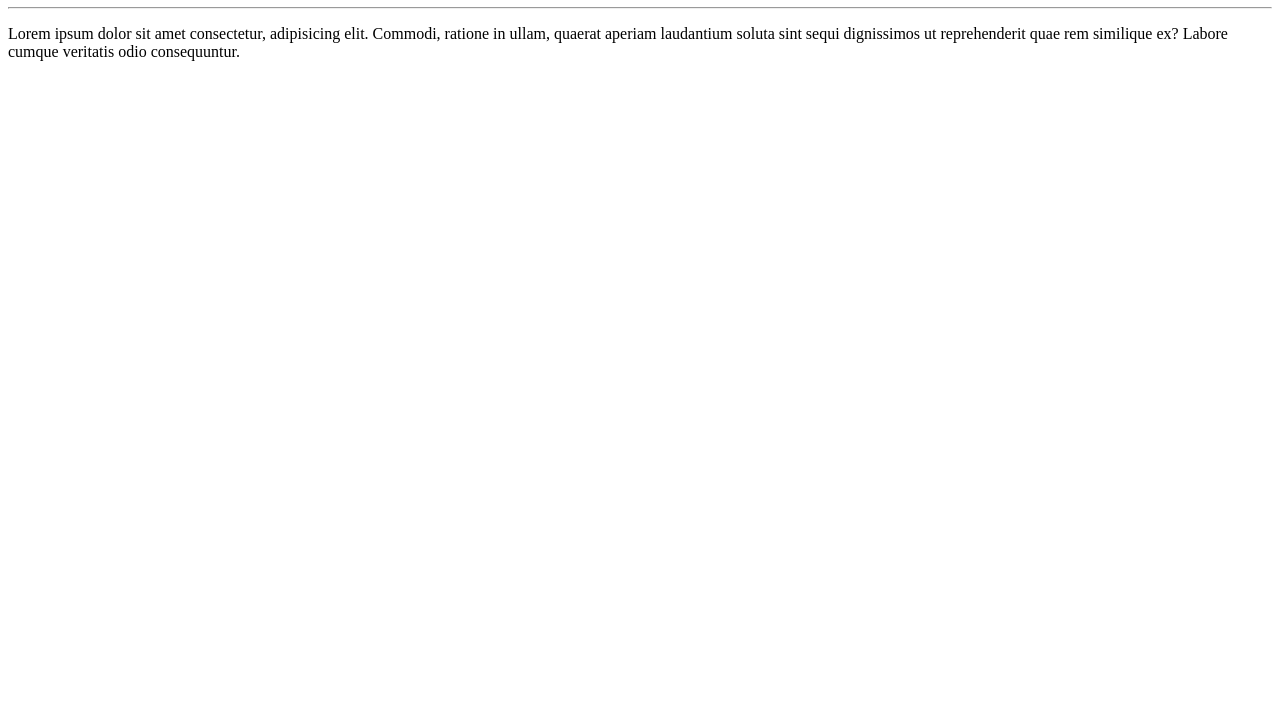
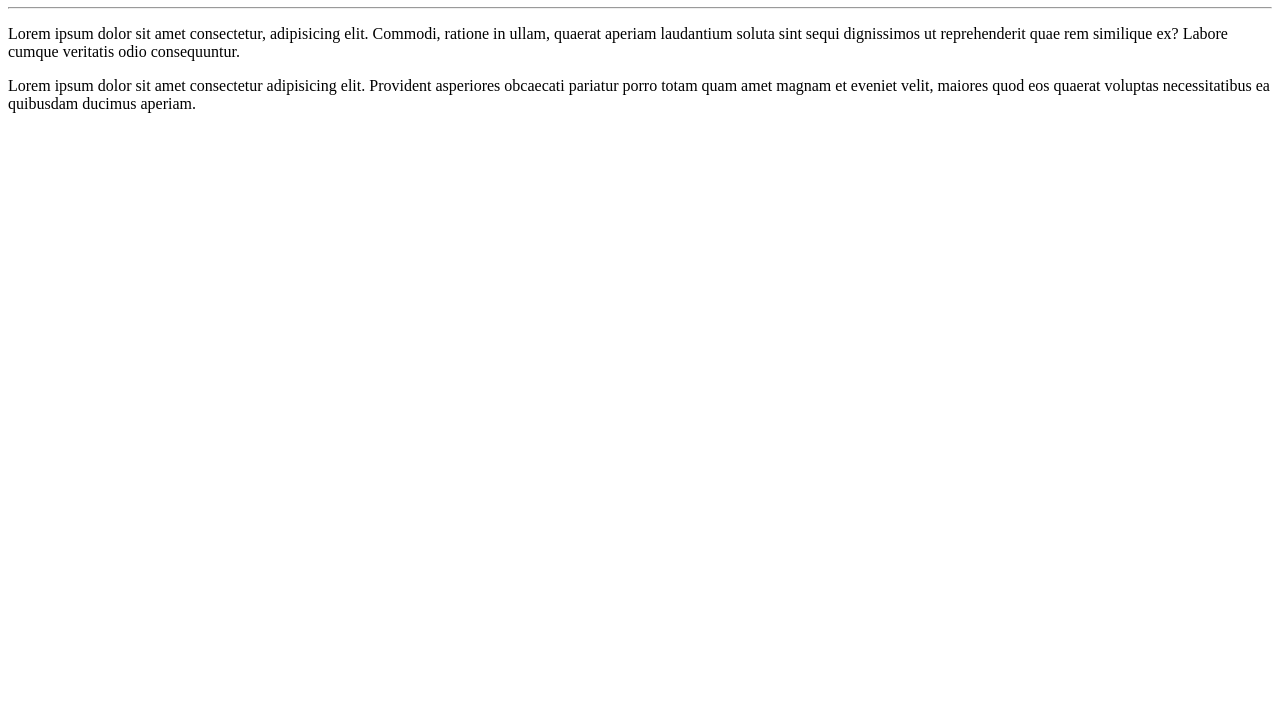
Before and after one commit to haurumts/Ola-Mundo, a plain HTML site: page SiteExemplo/index.html in a window 1280 px wide. Shown: the part 73-800 px from the top of the page. Drawn offline with Linux system fonts and the light colour scheme.

Commit message:
add paragrafo
paragrafo

```diff
--- a/SiteExemplo/index.html
+++ b/SiteExemplo/index.html
@@ -12,6 +12,9 @@
     <p>Lorem ipsum dolor sit amet consectetur, adipisicing elit. Commodi, ratione in ullam,
     quaerat aperiam laudantium soluta sint sequi dignissimos ut reprehenderit quae rem similique ex?
     Labore cumque veritatis odio consequuntur.</p>
+    <p>Lorem ipsum dolor sit amet consectetur adipisicing elit.
+        Provident asperiores obcaecati pariatur porro totam quam amet magnam et eveniet velit,
+         maiores quod eos quaerat voluptas necessitatibus ea quibusdam ducimus aperiam.</p>
 
 </body>
 </html>
```
